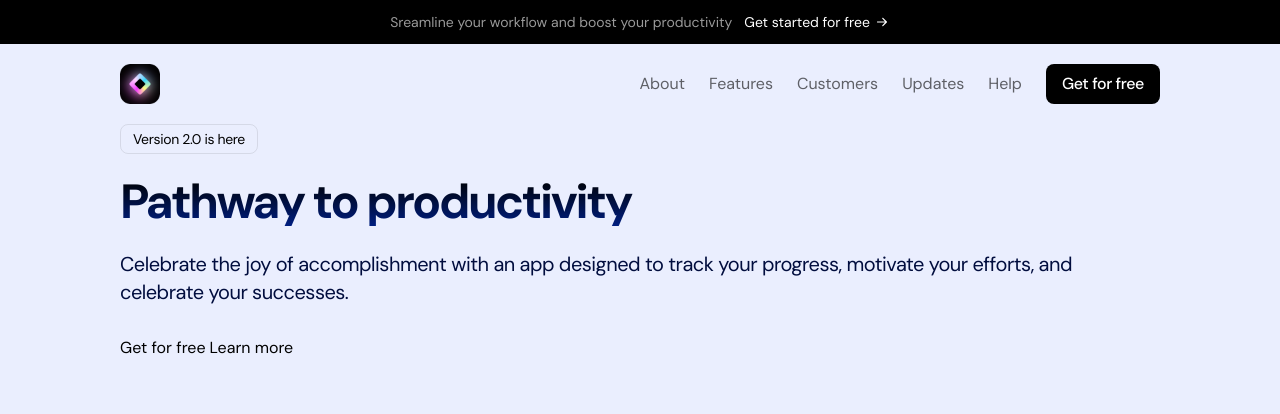
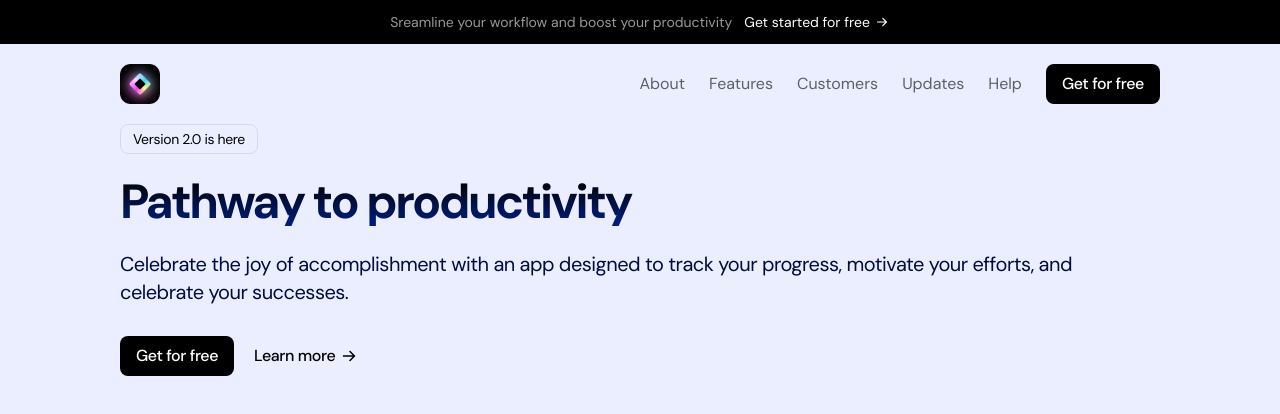
Before and after one commit to ibrohim-developer/landing, a Next.js app: page / in a window 1280 px wide. Shown: the top 414 px of the page. Built offline with nearby package versions, Linux system fonts and the light colour scheme.

Commit message:
change in hero arrow

```diff
--- a/src/sections/Hero.tsx
+++ b/src/sections/Hero.tsx
@@ -1,3 +1,6 @@
+import ArrowIcon from '@/assets/arrow-right.svg'
+
+
 export const Hero = () => {
   return (
     <section>
@@ -7,8 +10,11 @@ export const Hero = () => {
           <h1 className="text-5xl font-bold tracking-tighter bg-gradient-to-b from-black to-[#001E80] text-transparent bg-clip-text mt-6">Pathway to productivity</h1>
           <p className="text-xl text-[#010D3E] tracking-tight mt-6">Celebrate the joy of accomplishment with an app designed to track your progress, motivate your efforts, and celebrate your successes.</p>
           <div className="flex gap-1 items-center mt-[30px]">
-            <button className="">Get for free</button>
-            <button>Learn more</button>
+            <button className="btn btn-primary">Get for free</button>
+            <button className="btn btn-text gap-1">
+              <span>Learn more</span>
+              <ArrowIcon className='h-5 w-5' />
+            </button>
           </div>
         </div>
       </div>
```
